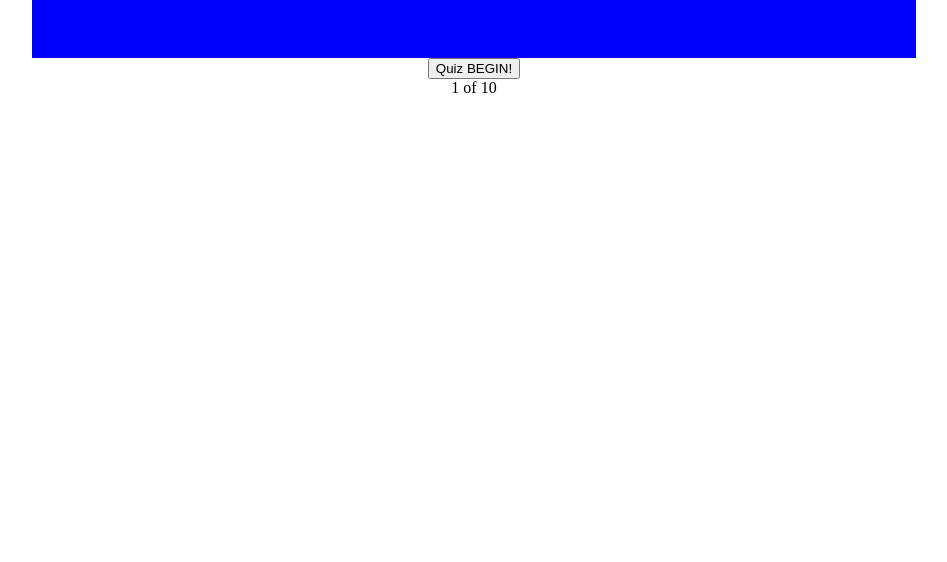
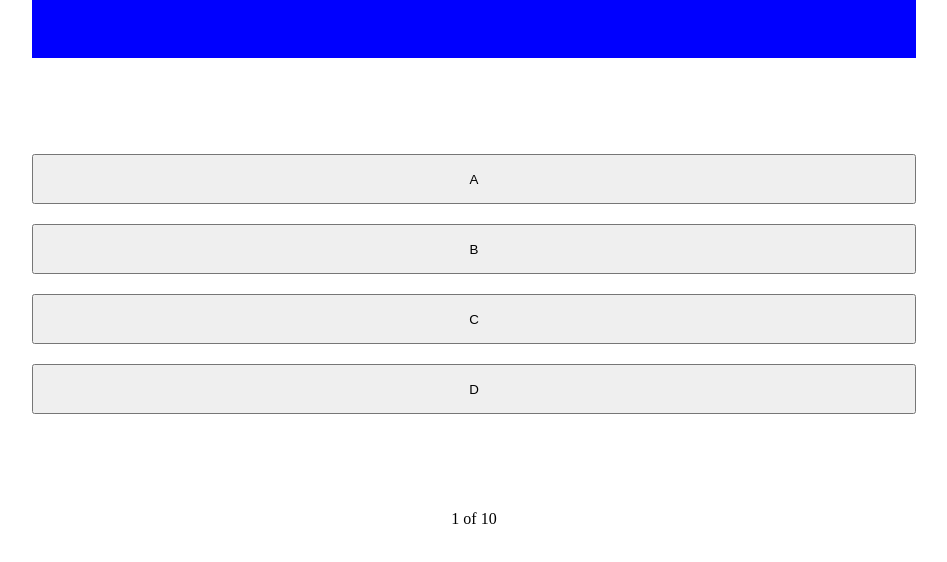
Before and after one commit to edgarmantes/quiz-app, a plain HTML site: page index.html in a window 1280 px wide. Shown: the part 150-712 px from the top of the page, without its empty margins (166-1113 px from the left). Drawn offline with Linux system fonts and the light colour scheme.

Commit message:
Added the styling to the main tag and the buttons

```diff
--- a/index.html
+++ b/index.html
@@ -19,10 +19,10 @@
 		</header>
 
 		<main>
-			<div class="greeting-button">
+			<div class="greeting-button hidden">
 				<button class="start-button">Quiz BEGIN!</button>
 			</div>
-			<ul class="options hidden">
+			<ul class="options">
 				<li><button class="js-sel-a">A</button></li>
 				<li><button class="js-sel-b">B</button></li>
 				<li><button class="js-sel-c">C</button></li>
--- a/style.css
+++ b/style.css
@@ -10,6 +10,12 @@
 	max-width: 70%;
 }
 
+button {
+	width: 100%;
+	height: 50px;
+	margin: 10px 0;
+	cursor: pointer;
+}
 
 /**********************
 header
@@ -40,4 +46,25 @@ header {
 }
 
 /**********************
+main
 **********************/
+
+.greeting-button {
+	margin: 200px 0;
+}
+
+ul {
+	padding: 70px 0;
+}
+
+
+/**********************
+footer
+**********************/
+
+
+
+
+
+/**********************
+**********************/
```
